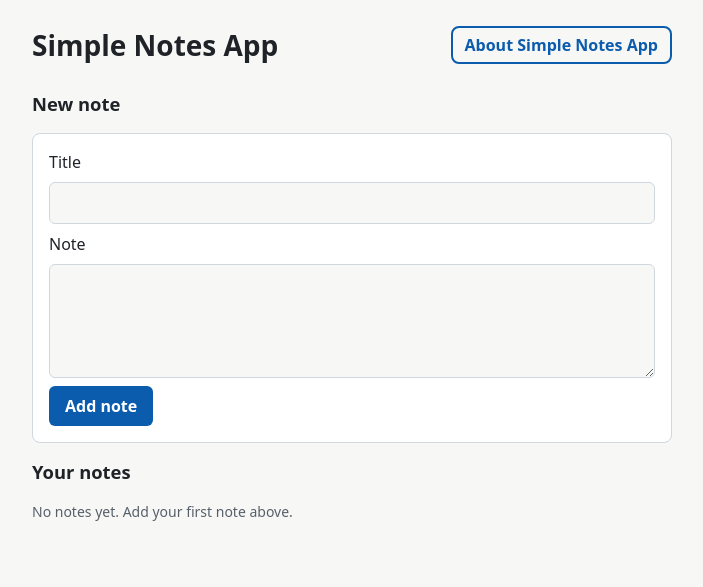
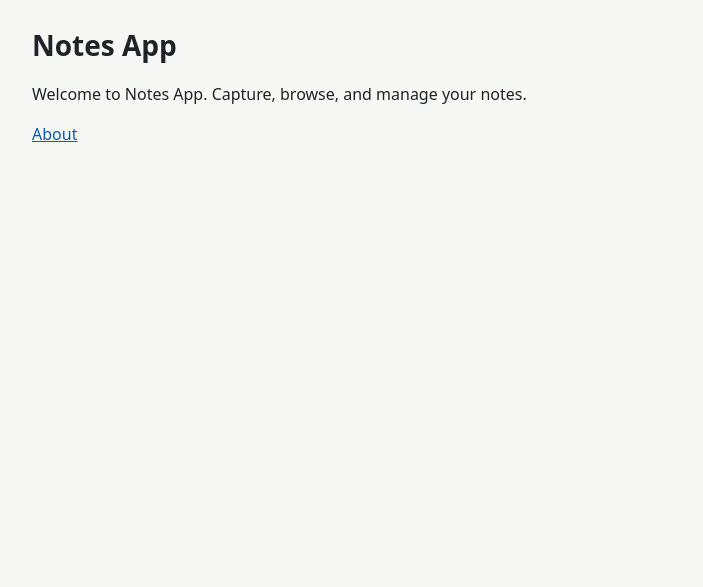
Before and after one commit to ghoul007/simple-notes-app, a website: page index.html in a window 1280 px wide. Shown: the whole page, without its empty margins (288-991 px from the left). Drawn offline with Linux system fonts and the light colour scheme.

Commit message:
fix: apply automated ticket changes

```diff
--- a/index.html
+++ b/index.html
@@ -1,35 +1 @@
-<!doctype html>
-<html lang="en">
-  <head>
-    <meta charset="utf-8" />
-    <meta name="viewport" content="width=device-width, initial-scale=1" />
-    <title>Simple Notes App</title>
-    <link rel="stylesheet" href="styles.css" />
-  </head>
-  <body>
-    <header class="site-header">
-      <h1>Simple Notes App</h1>
-      <nav aria-label="Main">
-        <a class="about-link" href="about.html">About Simple Notes App</a>
-      </nav>
-    </header>
-    <main>
-      <section aria-labelledby="new-note-heading">
-        <h2 id="new-note-heading">New note</h2>
-        <form id="note-form">
-          <label for="note-title">Title</label>
-          <input id="note-title" name="title" type="text" maxlength="120" required />
-          <label for="note-body">Note</label>
-          <textarea id="note-body" name="body" rows="4" maxlength="2000"></textarea>
-          <button type="submit">Add note</button>
-        </form>
-      </section>
-      <section aria-labelledby="notes-heading">
-        <h2 id="notes-heading">Your notes</h2>
-        <p id="empty-state" class="empty">No notes yet. Add your first note above.</p>
-        <ul id="note-list" class="note-list"></ul>
-      </section>
-    </main>
-    <script src="app.js"></script>
-  </body>
-</html>
+<!DOCTYPE html><html lang='en'><head><meta charset='UTF-8'><meta name='viewport' content='width=device-width, initial-scale=1.0'><title>Notes App</title><link rel='stylesheet' href='styles.css'></head><body><header><h1>Notes App</h1></header><main><p>Welcome to Notes App. Capture, browse, and manage your notes.</p><p><a href='/about.html'>About</a></p></main><script src='app.js'></script></body></html>
--- a/package.json
+++ b/package.json
@@ -1,7 +1 @@
 {
-  "name": "simple-notes-app",
-  "private": true,
-  "scripts": {
-    "start": "npx --yes serve -l 4173 ."
-  }
-}
```
Also changed, not shown: README.md.
